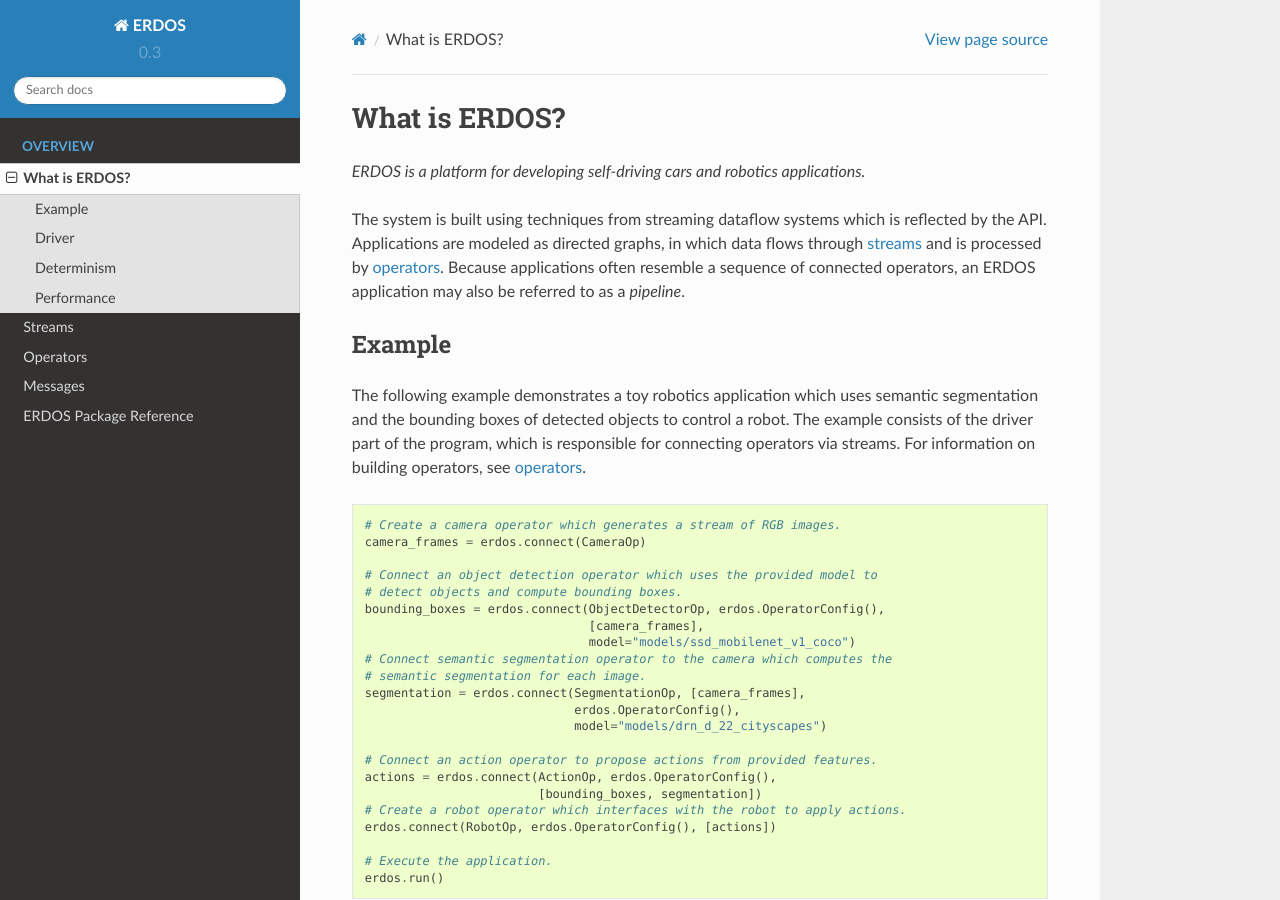
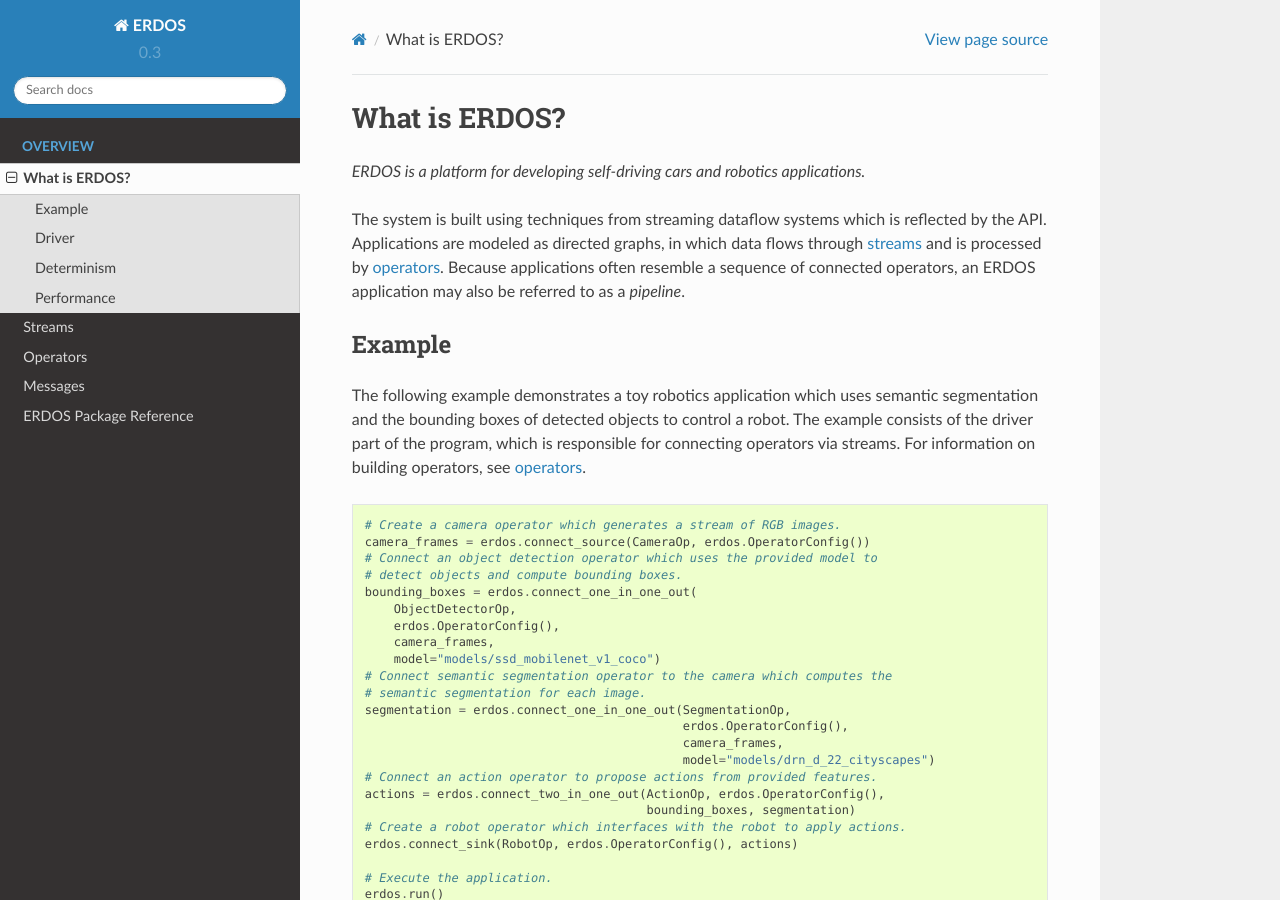
Before and after one commit to erdos-project/erdos, a Sphinx documentation site: the page built from python/doc/source/intro.rst, in a window 1280 px wide and 900 px high. Built offline with Sphinx 7.4.7 and the Read the Docs theme 2.0.0, drawn with Linux system fonts in a browser that asks for light colours.

Commit message:
Update intro example

```diff
--- a/python/doc/source/intro.rst
+++ b/python/doc/source/intro.rst
@@ -25,24 +25,25 @@ for connecting operators via streams. For information on building operators, see
 .. code-block:: python
 
   # Create a camera operator which generates a stream of RGB images.
-  camera_frames = erdos.connect(CameraOp)
-
+  camera_frames = erdos.connect_source(CameraOp, erdos.OperatorConfig())
   # Connect an object detection operator which uses the provided model to
   # detect objects and compute bounding boxes.
-  bounding_boxes = erdos.connect(ObjectDetectorOp, erdos.OperatorConfig(),
-                                 [camera_frames],
-                                 model="models/ssd_mobilenet_v1_coco")
+  bounding_boxes = erdos.connect_one_in_one_out(
+      ObjectDetectorOp,
+      erdos.OperatorConfig(),
+      camera_frames,
+      model="models/ssd_mobilenet_v1_coco")
   # Connect semantic segmentation operator to the camera which computes the
   # semantic segmentation for each image.
-  segmentation = erdos.connect(SegmentationOp, [camera_frames],
-                               erdos.OperatorConfig(),
-                               model="models/drn_d_22_cityscapes")
-
+  segmentation = erdos.connect_one_in_one_out(SegmentationOp,
+                                              erdos.OperatorConfig(),
+                                              camera_frames,
+                                              model="models/drn_d_22_cityscapes")
   # Connect an action operator to propose actions from provided features.
-  actions = erdos.connect(ActionOp, erdos.OperatorConfig(),
-                          [bounding_boxes, segmentation])
+  actions = erdos.connect_two_in_one_out(ActionOp, erdos.OperatorConfig(),
+                                         bounding_boxes, segmentation)
   # Create a robot operator which interfaces with the robot to apply actions.
-  erdos.connect(RobotOp, erdos.OperatorConfig(), [actions])
+  erdos.connect_sink(RobotOp, erdos.OperatorConfig(), actions)
 
   # Execute the application.
   erdos.run()
```
